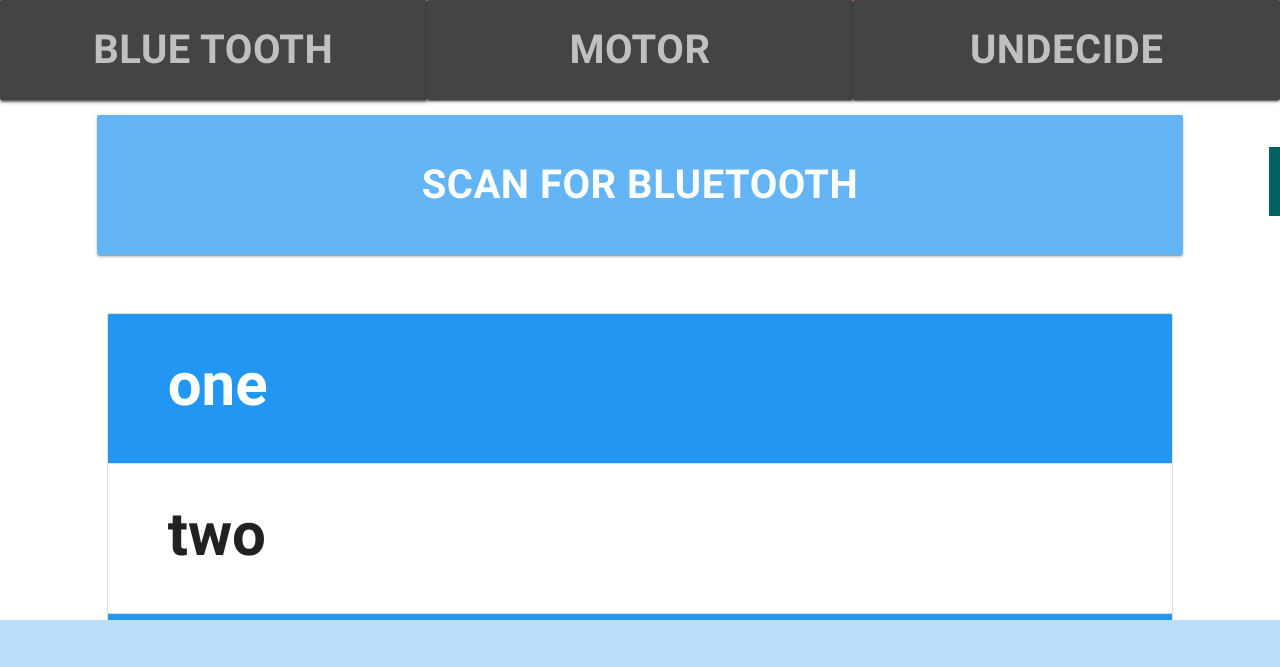
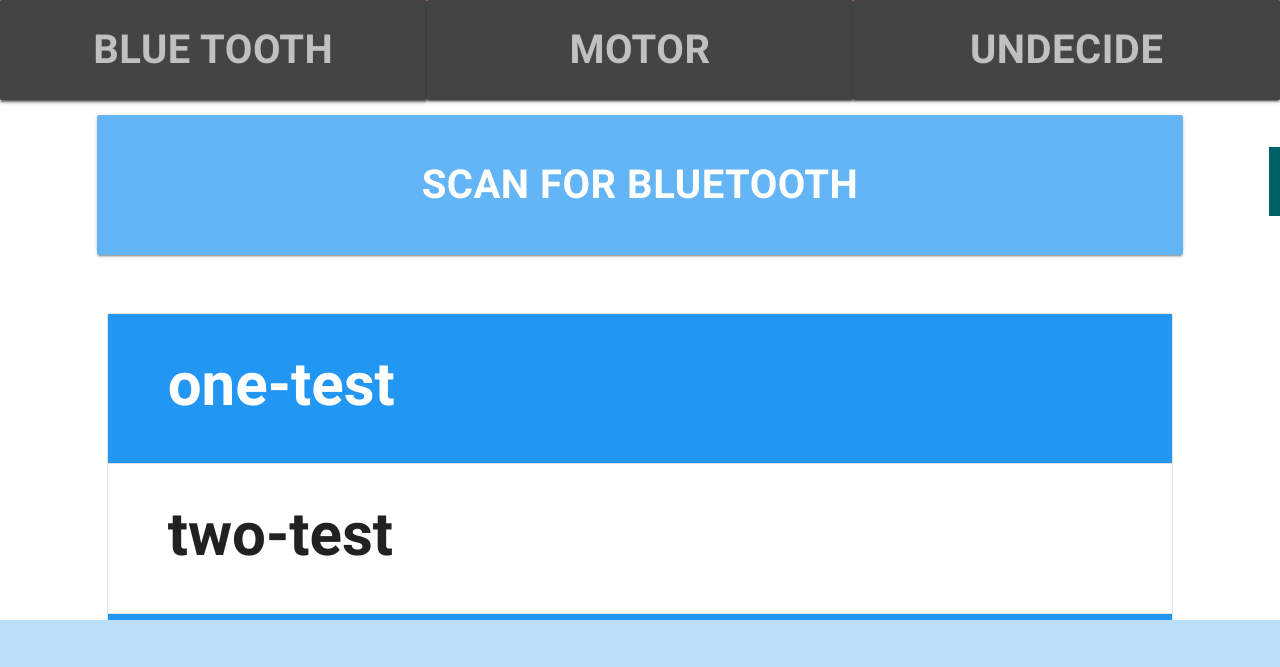
Before and after one commit to gespiton/PhoneBot, a website: page index.html in a window 1280 px wide. Both pictures are taken after a click on the button "SCAN FOR BLUETOOTH". Shown: the top 667 px of the page. Drawn offline with nearby package versions, Linux system fonts and the light colour scheme.

Commit message:
点击button读取蓝牙信息显示到list里

```diff
--- a/index.html
+++ b/index.html
@@ -84,4 +84,13 @@
   <script type="text/javascript" src="https://code.jquery.com/jquery-2.1.1.min.js"></script>
   <script type="text/javascript" src="js/materialize.min.js"></script>
   <script type="text/javascript" src="js/main.js"></script>
+  <script type="text/javascript">
+  $("#searchBtn").click(function(){
+    $("#blueToothList").html("<li class=\"collection-item\">" + document.bluetooth[0].name + "</li>");
+    for(var index = 1,l = document.bluetooth.length;index<l;index++){
+      $("#blueToothList").append("<li class=\"collection-item\">" + getBluetooths()[index].name + "</li>");
+    }
+  });
+  </script>
+
 </html>
--- a/js/api.js
+++ b/js/api.js
@@ -1,15 +1,18 @@
 document.bluetooth = [
-  {id: 1, name: 'one'},
-  {id: 2, name: 'two'},
-  {id: 3, name: 'three'},
-  {id: 4, name: 'four'},
-  {id: 5, name: 'five'},
-  {id: 6, name: 'six'},
+  {id: 1, name: 'one-test'},
+  {id: 2, name: 'two-test'},
+  {id: 3, name: 'three-test'},
+  {id: 4, name: 'four-test'},
+  {id: 5, name: 'five-test'},
+  {id: 6, name: 'six-test'},
 ];
 function getBluetooths() {
   return document.bluetooth;
 }
 
+function currentBluetooth() {
+  return document.bluetooth[document.connectedBluetoothID - 1];
+}
 
 function connectBluetooth(id, callBack) {
   document.connectedBluetoothID = id;
@@ -17,6 +20,18 @@ function connectBluetooth(id, callBack) {
     return callBack(null);
 }
 
-function currentBluetooth() {
-  return document.bluetooth[document.connectedBluetoothID - 1];
+
+function sendBluetooth(message, callBack){
+
+  console.log(message);
+
+  if (callBack) {
+    return callBack(null);
+  }else{
+    console.log("send message failed");
+  }
 }
+
+function readBluetooth(callBack){
+  console.log("")
+}
```
